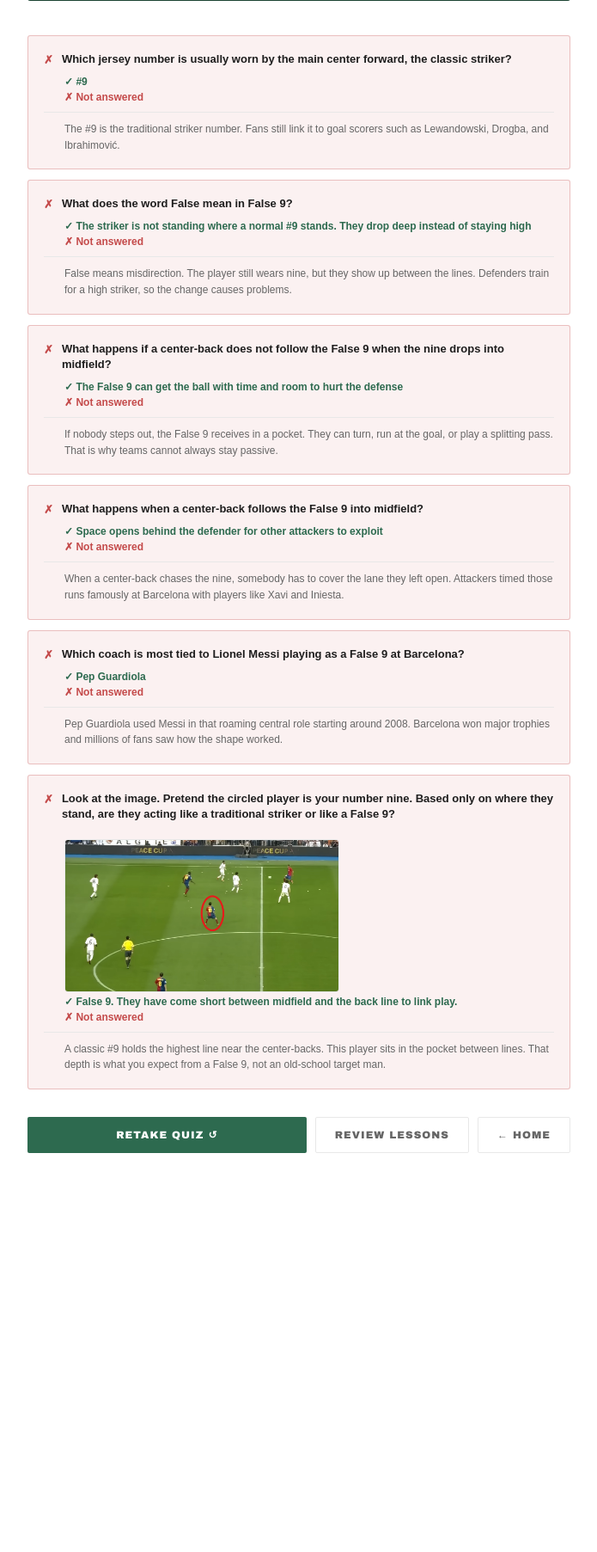
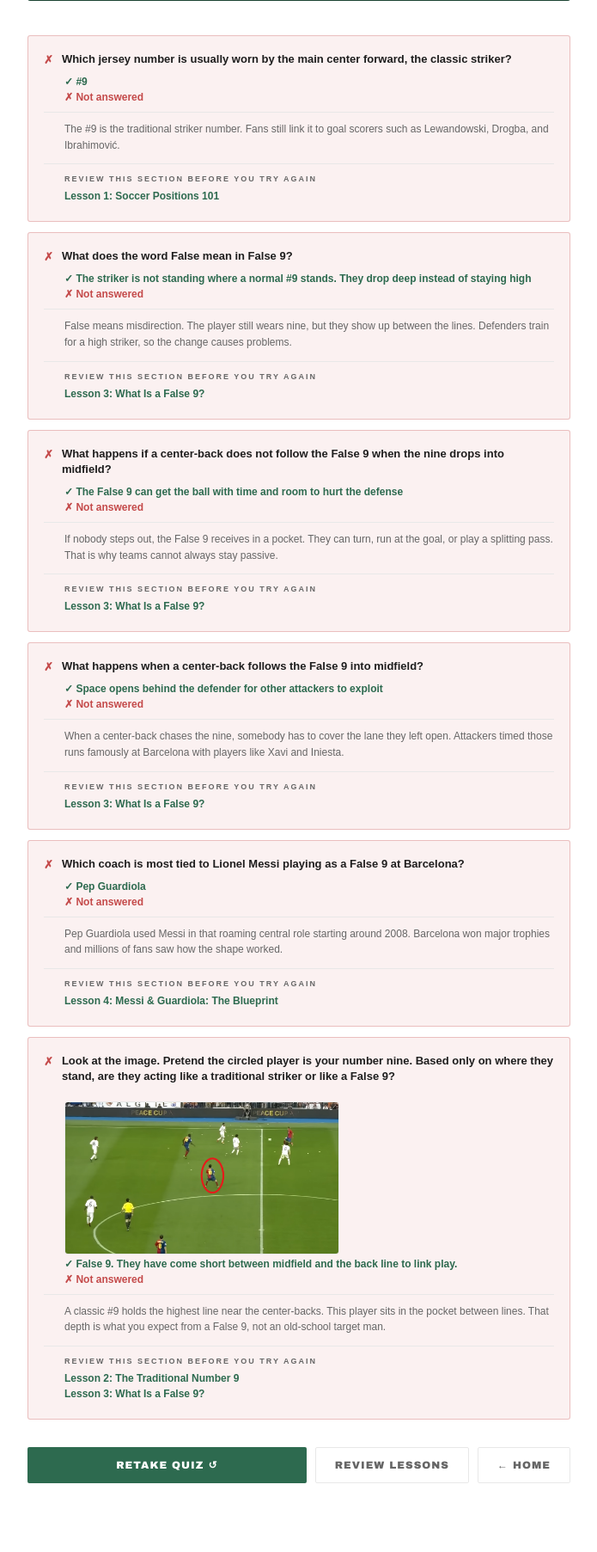
Before and after one commit to rafaromo23/UIProjectRafaAoife, a Flask app: page /quiz/results in a window 1280 px wide. Shown: the part 365-2170 px from the top of the page at 86% size, without its empty margins (292-987 px from the left). Before the commit the page ends 1706 px from the top, so only its background shows below. Run offline with Flask 3, Linux system fonts and the light colour scheme.

Commit message:
adding advice on what lesson to review

```diff
--- a/app.py
+++ b/app.py
@@ -104,7 +104,8 @@ QUIZ = [
             "#11"
         ],
         "answer": 2,
-        "explanation": "The #9 is the traditional striker number. Fans still link it to goal scorers such as Lewandowski, Drogba, and Ibrahimović."
+        "explanation": "The #9 is the traditional striker number. Fans still link it to goal scorers such as Lewandowski, Drogba, and Ibrahimović.",
+        "review_lesson_ids": [1],
     },
     {
         "id": 2,
@@ -116,7 +117,8 @@ QUIZ = [
             "The trick only works one time in a match"
         ],
         "answer": 2,
-        "explanation": "False means misdirection. The player still wears nine, but they show up between the lines. Defenders train for a high striker, so the change causes problems."
+        "explanation": "False means misdirection. The player still wears nine, but they show up between the lines. Defenders train for a high striker, so the change causes problems.",
+        "review_lesson_ids": [3],
     },
     {
         "id": 3,
@@ -128,7 +130,8 @@ QUIZ = [
             "The wingers must drop to defend"
         ],
         "answer": 1,
-        "explanation": "If nobody steps out, the False 9 receives in a pocket. They can turn, run at the goal, or play a splitting pass. That is why teams cannot always stay passive."
+        "explanation": "If nobody steps out, the False 9 receives in a pocket. They can turn, run at the goal, or play a splitting pass. That is why teams cannot always stay passive.",
+        "review_lesson_ids": [3],
     },
     {
         "id": 4,
@@ -140,7 +143,8 @@ QUIZ = [
             "Nothing changes and the defense looks fine"
         ],
         "answer": 1,
-        "explanation": "When a center-back chases the nine, somebody has to cover the lane they left open. Attackers timed those runs famously at Barcelona with players like Xavi and Iniesta."
+        "explanation": "When a center-back chases the nine, somebody has to cover the lane they left open. Attackers timed those runs famously at Barcelona with players like Xavi and Iniesta.",
+        "review_lesson_ids": [3],
     },
     {
         "id": 5,
@@ -152,7 +156,8 @@ QUIZ = [
             "Pep Guardiola"
         ],
         "answer": 3,
-        "explanation": "Pep Guardiola used Messi in that roaming central role starting around 2008. Barcelona won major trophies and millions of fans saw how the shape worked."
+        "explanation": "Pep Guardiola used Messi in that roaming central role starting around 2008. Barcelona won major trophies and millions of fans saw how the shape worked.",
+        "review_lesson_ids": [4],
     },
     {
         "id": 6,
@@ -165,9 +170,19 @@ QUIZ = [
             "Box-to-box midfielder. They are making a late run from deep."
         ],
         "answer": 0,
-        "explanation": "A classic #9 holds the highest line near the center-backs. This player sits in the pocket between lines. That depth is what you expect from a False 9, not an old-school target man."
+        "explanation": "A classic #9 holds the highest line near the center-backs. This player sits in the pocket between lines. That depth is what you expect from a False 9, not an old-school target man.",
+        "review_lesson_ids": [2, 3],
     }
 ]
+
+
+def _review_entries(lesson_ids):
+    """Build lesson links for wrong-answer study hints."""
+    out = []
+    for lid in lesson_ids or []:
+        if isinstance(lid, int) and 1 <= lid <= len(LESSONS):
+            out.append({"num": lid, "title": LESSONS[lid - 1]["title"]})
+    return out
 
 
 @app.route("/")
@@ -231,7 +246,7 @@ def quiz(q_num):
         next_num=q_num + 1,
         prev_num=q_num - 1,
         already_answered=already_answered,
-        chosen=chosen
+        chosen=chosen,
     )
 
 
@@ -256,7 +271,7 @@ def answer(q_num):
     return jsonify({
         "correct": correct,
         "correct_index": question["answer"],
-        "explanation": question["explanation"]
+        "explanation": question["explanation"],
     })
 
 
@@ -269,13 +284,15 @@ def quiz_results():
     results = []
     for i, q in enumerate(QUIZ):
         ans = answers.get(str(i + 1), {})
+        got_it_right = ans.get("correct", False)
         results.append({
             "question": q["question"],
             "image": q.get("image"),
             "correct_answer": q["options"][q["answer"]],
             "chosen_answer": q["options"][ans["chosen"]] if ans.get("chosen") is not None else "Not answered",
-            "correct": ans.get("correct", False),
-            "explanation": q["explanation"]
+            "correct": got_it_right,
+            "explanation": q["explanation"],
+            "review": [] if got_it_right else _review_entries(q.get("review_lesson_ids", [])),
         })
 
     return render_template("quiz_results.html", score=score, total=total, results=results)
--- a/templates/quiz.html
+++ b/templates/quiz.html
@@ -253,6 +253,10 @@
       margin-bottom: 6px;
     }
 
+    #explanation-text {
+      display: block;
+    }
+
     /* ── Nav ── */
     .nav-row {
       display: flex;
--- a/templates/quiz_results.html
+++ b/templates/quiz_results.html
@@ -157,6 +157,33 @@
     }
     .result-card.correct .result-explanation { border-color: rgba(45,106,79,0.2); color: #333; }
 
+    .result-review {
+      margin-top: 12px;
+      padding-top: 12px;
+      padding-left: 24px;
+      border-top: 1px solid var(--ash);
+      font-size: 12px;
+    }
+
+    .result-review-label {
+      font-size: 9px;
+      font-weight: 700;
+      letter-spacing: 2px;
+      text-transform: uppercase;
+      color: var(--muted);
+      margin-bottom: 8px;
+    }
+
+    .result-review a {
+      color: var(--green);
+      font-weight: 700;
+      text-decoration: none;
+    }
+
+    .result-review a:hover { text-decoration: underline; }
+
+    .result-review-row { margin-bottom: 4px; }
+
     .result-q-image {
       margin: 10px 0 0 24px;
       max-width: 320px;
@@ -267,6 +294,14 @@
             {% endif %}
           </div>
           <div class="result-explanation">{{ r.explanation }}</div>
+          {% if not r.correct and r.review %}
+          <div class="result-review">
+            <div class="result-review-label">Review this section before you try again</div>
+            {% for item in r.review %}
+            <div class="result-review-row"><a href="/learn/{{ item.num }}">Lesson {{ item.num }}: {{ item.title }}</a></div>
+            {% endfor %}
+          </div>
+          {% endif %}
         </div>
       {% endfor %}
     </div>
```
